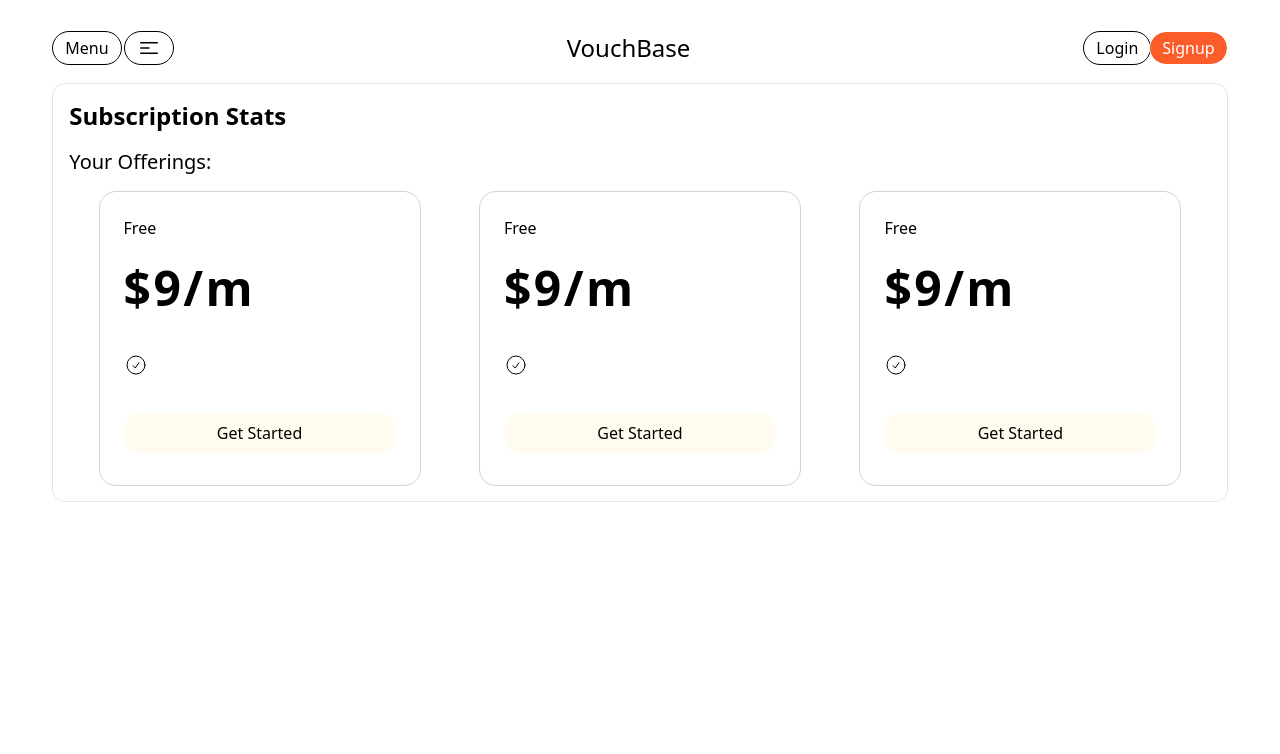
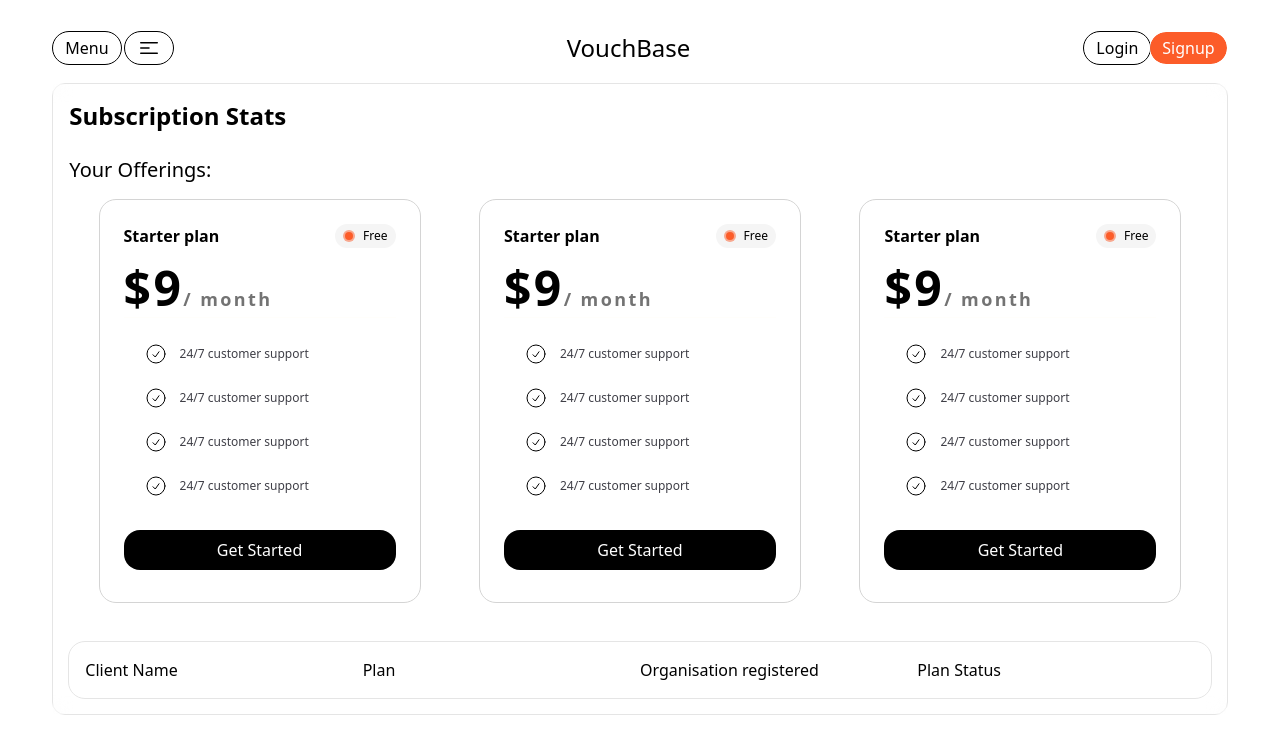
Before and after one commit to rohityadavv7/vouch-base, a Next.js app: page /admin/subscriptions in a window 1280 px wide. Shown: the top 754 px of the page. Built offline with nearby package versions, Linux system fonts and the light colour scheme; no server answers.

Commit message:
revamped dashboard UI

```diff
--- a/src/app/Components/BillCards.tsx
+++ b/src/app/Components/BillCards.tsx
@@ -16,7 +16,7 @@
         <div className='text-2xl md:text-4xl lg:text-5xl py-2 lg:py-6 border-amber-50/20 font-semibold border-b-1 tracking-wider'>{props.subscription}</div>
 
         <div className='flex flex-col py-2 space-y-3 md:py-6 md:space-y-8 text-xs'>
-            {props.planBenefits.map((benefit,idx) => (
+            {props.planBenefits?.map((benefit,idx) => (
                 <div key={idx} className='flex items-center gap-3'>
                     <div><Check/></div>
                     <div className='text-zinc-400'>{benefit}</div>
--- a/src/app/Components/ClientCard.tsx
+++ b/src/app/Components/ClientCard.tsx
@@ -11,7 +11,7 @@
 
 function ClientCard(props:clientProps) {
   return (
-    <div className='outline-1 p-2 rounded-xl hover:scale-101 transition-all duration-300 hover:shadow-xl outline-neutral-200'>
+    <div className='outline-1 p-2 bg-pearl rounded-xl hover:scale-101 transition-all duration-300 hover:shadow-xl outline-neutral-200'>
         <div className='border-b-[0.5px] border-neutral-200 p-4'>
             <div className='flex gap-2 items-center'>
                 <div>
--- a/src/app/admin/(Admin-Dashboard)/subscriptions/page.tsx
+++ b/src/app/admin/(Admin-Dashboard)/subscriptions/page.tsx
@@ -4,14 +4,18 @@
 
 function page() {
   return (
-    <div className='w-11/12 mx-auto bg-pearl mt-5 outline-1 outline-neutral-200 rounded-xl p-4 text-black'>
+    <div className='w-11/12 mx-auto bg-pearl -z-30 mt-5 relative outline-1 outline-neutral-200 rounded-xl  text-black'>
+
+        <div className='h-150 w-150 bg--300 blur-3xl -z-10 rounded-full left-1/2 top-1/2 absolute'></div>
+
         {/* QUICK-TOGGLES */}
-        <div>
-            <div className='text-2xl font-semibold'>
+        <div className='z-10 bg-white/20 bg-clip-padding backdrop-filter backdrop-blur-sm bg-opacity-20 p-4'>
+            <div className='text-2xl font-semibold bg-white'>
                 Subscription Stats
             </div>
 
-            <div className='mt-4'>
+            {/* OFFERS */}
+            <div className='mt-6'>
                 <div className='text-xl'>
                     Your Offerings:
                 </div>
@@ -21,27 +25,56 @@
                     <div className='outline-1 outline-neutral-300 rounded-2xl'>
                         <div className='w-60 sm:w-70 md:min-w-xs bg-white-200 rounded-2xl
                              outline-amber-50/10 outline-1 p-2 sm:p-4 lg:p-6 flex flex-col space-y-2 md:space-y-3'>
-                                <div>
-                                    Free
+                                <div className='flex justify-between'>
+                                    <div className='font-semibold'>
+                                        Starter plan
+                                    </div>
+                                    <span className='bg-neutral-100 shadow-2xl items-center gap-2 w-fit px-2 rounded-full text-xs flex'>
+                                        <div className='h-3 w-3 rounded-full bg-orange/50 flex items-center justify-center'>
+                                            <div className='h-1 w-1 rounded-full bg-orange p-1'></div>
+                                        </div>
+                                        Free
+                                    </span>
                                 </div>
 
-                                <div className='text-2xl md:text-4xl lg:text-5xl py-2 lg:py-3 border-amber-50/20 font-semibold border-b-1 tracking-wider'>
-                                    $9/m
+                                <div className='text-2xl md:text-4xl lg:text-5xl py-2 lg:py-1 border-amber-50/20 font-semibold border-b-1 tracking-wider'>
+                                    $9<span className='text-lg text-neutral-500'>/ month</span>
                                 </div>
 
-                                <div className='flex flex-col py-2 space-y-3 md:py-4 md:space-y-5 text-xs'>
+                                <div className='flex flex-col ml-5 py-2 space-y-3 md:py-3 md:space-y-5 text-xs'>
 
                                         <div className='flex items-center gap-3'>
                                             <div><Check/></div>
-                                            <div className='text-zinc-400'>
+                                            <div className='text-zinc-700'>
+                                                24/7 customer support
+                                            </div>
+                                        </div>
 
+                                        <div className='flex items-center gap-3'>
+                                            <div><Check/></div>
+                                            <div className='text-zinc-700'>
+                                                24/7 customer support
+                                            </div>
+                                        </div>
+
+                                        <div className='flex items-center gap-3'>
+                                            <div><Check/></div>
+                                            <div className='text-zinc-700'>
+                                                24/7 customer support
+                                            </div>
+                                        </div>
+
+                                        <div className='flex items-center gap-3'>
+                                            <div><Check/></div>
+                                            <div className='text-zinc-700'>
+                                                24/7 customer support
                                             </div>
                                         </div>
 
                                 </div>
 
                                 <div className='py-1 lg:py-2 '>
-                                    <button className='px-4 md:px-8 lg:py-2 rounded-2xl bg-amber-50/80 text-black w-full'>
+                                    <button className='px-4 md:px-8 lg:py-2 rounded-2xl bg-black text-white w-full'>
                                         Get Started
                                     </button>
                                 </div>
@@ -51,27 +84,56 @@
                    <div className='outline-1 outline-neutral-300 rounded-2xl'>
                         <div className='w-60 sm:w-70 md:min-w-xs bg-white-200 rounded-2xl
                              outline-amber-50/10 outline-1 p-2 sm:p-4 lg:p-6 flex flex-col space-y-2 md:space-y-3'>
-                                <div>
-                                    Free
+                                <div className='flex justify-between'>
+                                    <div className='font-semibold'>
+                                        Starter plan
+                                    </div>
+                                    <span className='bg-neutral-100 shadow-2xl items-center gap-2 w-fit px-2 rounded-full text-xs flex'>
+                                        <div className='h-3 w-3 rounded-full bg-orange/50 flex items-center justify-center'>
+                                            <div className='h-1 w-1 rounded-full bg-orange p-1'></div>
+                                        </div>
+                                        Free
+                                    </span>
                                 </div>
 
-                                <div className='text-2xl md:text-4xl lg:text-5xl py-2 lg:py-3 border-amber-50/20 font-semibold border-b-1 tracking-wider'>
-                                    $9/m
+                                <div className='text-2xl md:text-4xl lg:text-5xl py-2 lg:py-1 border-amber-50/20 font-semibold border-b-1 tracking-wider'>
+                                    $9<span className='text-lg text-neutral-500'>/ month</span>
                                 </div>
 
-                                <div className='flex flex-col py-2 space-y-3 md:py-4 md:space-y-5 text-xs'>
+                                <div className='flex flex-col ml-5 py-2 space-y-3 md:py-3 md:space-y-5 text-xs'>
 
                                         <div className='flex items-center gap-3'>
                                             <div><Check/></div>
-                                            <div className='text-zinc-400'>
+                                            <div className='text-zinc-700'>
+                                                24/7 customer support
+                                            </div>
+                                        </div>
 
+                                        <div className='flex items-center gap-3'>
+                                            <div><Check/></div>
+                                            <div className='text-zinc-700'>
+                                                24/7 customer support
+                                            </div>
+                                        </div>
+
+                                        <div className='flex items-center gap-3'>
+                                            <div><Check/></div>
+                                            <div className='text-zinc-700'>
+                                                24/7 customer support
+                                            </div>
+                                        </div>
+
+                                        <div className='flex items-center gap-3'>
+                                            <div><Check/></div>
+                                            <div className='text-zinc-700'>
+                                                24/7 customer support
                                             </div>
                                         </div>
 
                                 </div>
 
                                 <div className='py-1 lg:py-2 '>
-                                    <button className='px-4 md:px-8 lg:py-2 rounded-2xl bg-amber-50/80 text-black w-full'>
+                                    <button className='px-4 md:px-8 lg:py-2 rounded-2xl bg-black text-white w-full'>
                                         Get Started
                                     </button>
                                 </div>
@@ -81,31 +143,88 @@
                     <div className='outline-1 outline-neutral-300 rounded-2xl'>
                         <div className='w-60 sm:w-70 md:min-w-xs bg-white-200 rounded-2xl
                              outline-amber-50/10 outline-1 p-2 sm:p-4 lg:p-6 flex flex-col space-y-2 md:space-y-3'>
-                                <div>
-                                    Free
+                                <div className='flex justify-between'>
+                                    <div className='font-semibold'>
+                                        Starter plan
+                                    </div>
+                                    <span className='bg-neutral-100 shadow-2xl items-center gap-2 w-fit px-2 rounded-full text-xs flex'>
+                                        <div className='h-3 w-3 rounded-full bg-orange/50 flex items-center justify-center'>
+                                            <div className='h-1 w-1 rounded-full bg-orange p-1'></div>
+                                        </div>
+                                        Free
+                                    </span>
                                 </div>
 
-                                <div className='text-2xl md:text-4xl lg:text-5xl py-2 lg:py-3 border-amber-50/20 font-semibold border-b-1 tracking-wider'>
-                                    $9/m
+                                <div className='text-2xl md:text-4xl lg:text-5xl py-2 lg:py-1 border-amber-50/20 font-semibold border-b-1 tracking-wider'>
+                                    $9<span className='text-lg text-neutral-500'>/ month</span>
                                 </div>
 
-                                <div className='flex flex-col py-2 space-y-3 md:py-4 md:space-y-5 text-xs'>
+                                <div className='flex flex-col ml-5 py-2 space-y-3 md:py-3 md:space-y-5 text-xs'>
 
                                         <div className='flex items-center gap-3'>
                                             <div><Check/></div>
-                                            <div className='text-zinc-400'>
+                                            <div className='text-zinc-700'>
+                                                24/7 customer support
+                                            </div>
+                                        </div>
 
+                                        <div className='flex items-center gap-3'>
+                                            <div><Check/></div>
+                                            <div className='text-zinc-700'>
+                                                24/7 customer support
+                                            </div>
+                                        </div>
+
+                                        <div className='flex items-center gap-3'>
+                                            <div><Check/></div>
+                                            <div className='text-zinc-700'>
+                                                24/7 customer support
+                                            </div>
+                                        </div>
+
+                                        <div className='flex items-center gap-3'>
+                                            <div><Check/></div>
+                                            <div className='text-zinc-700'>
+                                                24/7 customer support
                                             </div>
                                         </div>
 
                                 </div>
 
                                 <div className='py-1 lg:py-2 '>
-                                    <button className='px-4 md:px-8 lg:py-2 rounded-2xl bg-amber-50/80 text-black w-full'>
+                                    <button className='px-4 md:px-8 lg:py-2 rounded-2xl bg-black text-white w-full'>
                                         Get Started
                                     </button>
                                 </div>
                             </div>
+                    </div>
+                </div>
+            </div>
+
+            {/* SUBSCRIBERS-DATA */}
+            <div className='outline-1 outline-neutral-200 grid grid-cols-4
+            rounded-2xl p-4 mt-10'>
+                <div>
+                    <div>
+                        Client Name
+                    </div>
+                </div>
+
+                <div>
+                    <div>
+                        Plan
+                    </div>
+                </div>
+
+                <div>
+                    <div>
+                        Organisation registered
+                    </div>
+                </div>
+
+                <div>
+                    <div>
+                        Plan Status
                     </div>
                 </div>
             </div>
```
Also changed, not shown: src/app/admin/(Admin-Dashboard)/clients/page.tsx (+7 -3 lines), src/app/admin/(Admin-Dashboard)/dashboard/page.tsx (+14 -8 lines), src/app/globals.css (+49 -2 lines).
